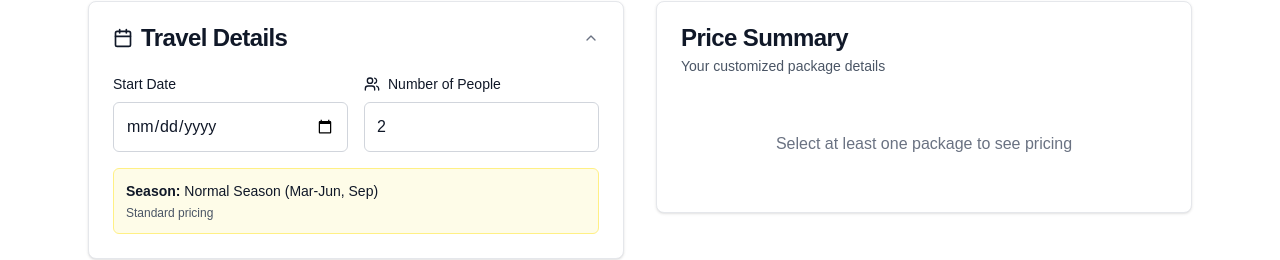
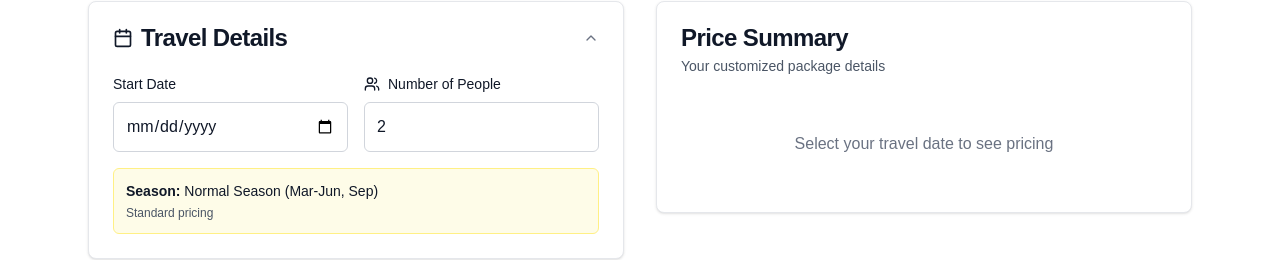
Before and after one commit to adarsh1405/tourist, a Next.js app: page / in a window 1280 px wide. Both pictures are taken after a click on the button "Plan Your Journey". Shown: the part 188-448 px from the top of the page. Built offline with nearby package versions, Linux system fonts and the light colour scheme.

Commit message:
fixed some bugs

```diff
--- a/src/components/BookingForm.tsx
+++ b/src/components/BookingForm.tsx
@@ -750,9 +750,11 @@ const BookingForm: React.FC<BookingFormProps> = ({ onBackToHome }) => {
                             ) : (
                                 <div className="text-center py-8">
                                     <p className="text-gray-500">
-                                        {selection.selectedPackages.length === 0
-                                            ? 'Select at least one package to see pricing'
-                                            : 'Select your travel date to see pricing'
+                                        {!selection.startDate
+                                            ? 'Select your travel date to see pricing'
+                                            : selection.selectedPackages.length === 0
+                                                ? 'Select at least one package to see pricing'
+                                                : ''
                                         }
                                     </p>
                                 </div>
--- a/src/components/HomePage.tsx
+++ b/src/components/HomePage.tsx
@@ -219,20 +219,20 @@ const HomePage: React.FC<HomePageProps> = ({ onStartBooking }) => {
         return currentImageIndex[destinationId] || 0;
     };
 
-    // Auto-scroll for destinations
+    // Auto-scroll for destinations (changed from 5s to 10s)
     useEffect(() => {
         const destinationInterval = setInterval(() => {
             setCurrentDestinationIndex(prev => (prev + 1) % popularDestinations.length);
-        }, 5000);
+        }, 10000);
 
         return () => clearInterval(destinationInterval);
     }, [popularDestinations.length]);
 
-    // Auto-scroll for reviews
+    // Auto-scroll for reviews (changed from 5s to 10s)
     useEffect(() => {
         const reviewInterval = setInterval(() => {
             setCurrentReviewIndex(prev => (prev + 1) % customerReviews.length);
-        }, 5000);
+        }, 10000);
 
         return () => clearInterval(reviewInterval);
     }, [customerReviews.length]);
```
